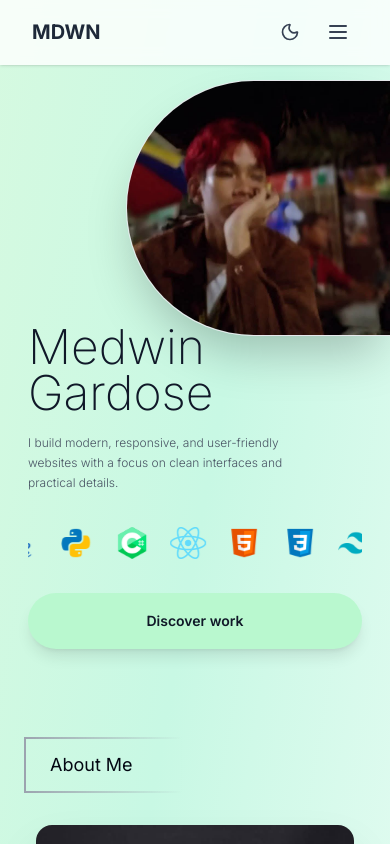
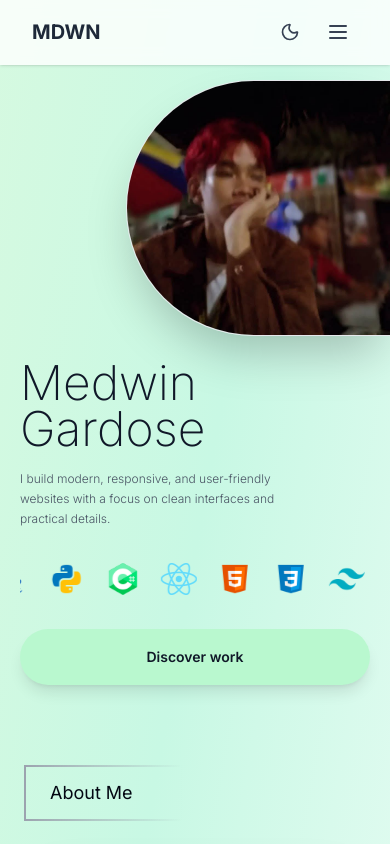
Before and after one commit to Med-g12/MDWNPortfolio, a React (Vite) app: page / in a window 390 px wide. Shown: the top 844 px of the page. Built offline with nearby package versions, Linux system fonts and the light colour scheme; a web font is replaced by a local one.

Commit message:
feat: mobile home animation

```diff
--- a/src/App.jsx
+++ b/src/App.jsx
@@ -76,9 +76,7 @@ function App() {
 				isDarkMode={isDarkMode}
 				onToggleDarkMode={() => setIsDarkMode((current) => !current)}
 			>
-				<RevealSection>
-					<Home />
-				</RevealSection>
+				<Home />
 				<RevealSection delay={100}>
 					<About />
 				</RevealSection>
--- a/src/components/Home.jsx
+++ b/src/components/Home.jsx
@@ -1,26 +1,13 @@
-import { useEffect, useRef } from "react";
+import { useEffect, useState } from "react";
 import pfp from "../assets/portpfp.jpg";
 import SkillsCarousel from "./SkillsCarousel";
 
 const Home = () => {
-	const headingRef = useRef(null);
-	const profileRef = useRef(null);
-	const carouselRef = useRef(null);
+	const [isLoaded, setIsLoaded] = useState(false);
 
 	useEffect(() => {
 		const timer = setTimeout(() => {
-			if (headingRef.current) {
-				headingRef.current.classList.remove("opacity-0", "-translate-x-5");
-			}
-		}, 100);
-		return () => clearTimeout(timer);
-	}, []);
-
-	useEffect(() => {
-		const timer = setTimeout(() => {
-			if (profileRef.current) {
-				profileRef.current.classList.remove("opacity-0", "translate-x-5");
-			}
+			setIsLoaded(true);
 		}, 100);
 		return () => clearTimeout(timer);
 	}, []);
@@ -29,8 +16,9 @@ const Home = () => {
 		<main id="home" className="mt-28 sm:mt-20 lg:mt-10">
 			<header className="relative hidden h-full w-full flex-col items-end justify-between px-5 sm:flex sm:px-8 lg:flex-row lg:px-0">
 				<div
-					ref={headingRef}
-					className="w-full -translate-x-5 text-center opacity-0 transition-all duration-700 ease-out animate-on-load lg:w-auto lg:text-left"
+					className={`w-full text-center transition-all duration-700 ease-out animate-on-load lg:w-auto lg:text-left ${
+						isLoaded ? "translate-x-0 opacity-100" : "-translate-x-5 opacity-0"
+					}`}
 				>
 					<h1 className="font-extralight text-[68px] leading-[62px] sm:mb-8 sm:text-sm sm:leading-[100px] md:text-[130px] md:leading-[120px] lg:text-[150px] lg:leading-[145px]">
 						Medwin
@@ -39,8 +27,9 @@ const Home = () => {
 				</div>
 
 				<section
-					ref={profileRef}
-					className="mx-auto mt-8 flex w-full max-w-md translate-x-5 flex-col items-center opacity-0 transition-all duration-700 ease-out lg:mx-0 lg:mb-8 lg:mt-10 lg:gap-60 lg:items-end"
+					className={`mx-auto mt-8 flex w-full max-w-md flex-col items-center transition-all duration-700 ease-out lg:mx-0 lg:mb-8 lg:mt-10 lg:gap-60 lg:items-end ${
+						isLoaded ? "translate-x-0 opacity-100" : "translate-x-5 opacity-0"
+					}`}
 				>
 					<img
 						src={pfp}
@@ -55,10 +44,15 @@ const Home = () => {
 				</section>
 			</header>
 
-			<section className="px-5 sm:hidden" aria-labelledby="mobile-home-title">
-				<div className="relative mx-auto min-h-[31rem] max-w-[22rem] overflow-visible p-2 pt-0 text-gray-900 dark:text-white">
-					<div className="relative z-10 flex justify-end">
-						<div className="relative -mr-7 -mt-8 h-64 w-[16.5rem] overflow-hidden rounded-l-full border-y border-l border-gray-200 bg-white/40 shadow-2xl dark:border-white/20 dark:bg-black/15">
+			<section className="relative overflow-x-clip px-5 sm:hidden" aria-labelledby="mobile-home-title">
+				<div
+					className={`relative z-10 -mr-5 flex justify-end transition-all duration-700 ease-out ${
+						isLoaded
+							? "translate-x-0 opacity-100"
+							: "translate-x-8 opacity-0"
+					}`}
+				>
+					<div className="-mt-8 h-64 w-[16.5rem] overflow-hidden rounded-l-full border-y border-l border-gray-200 bg-white/40 shadow-2xl dark:border-white/20 dark:bg-black/15">
 						<img
 							src={pfp}
 							alt="Medwin Gardose"
@@ -67,7 +61,14 @@ const Home = () => {
 					</div>
 				</div>
 
-					<div className="relative z-10 -mt-3">
+				<div className="relative mx-auto max-w-[22rem] text-gray-900 dark:text-white">
+					<div
+						className={`relative z-10 mt-6 transition-all duration-700 ease-out ${
+							isLoaded
+								? "translate-x-0 opacity-100"
+								: "-translate-x-8 opacity-0"
+						}`}
+					>
 						<h1
 							id="mobile-home-title"
 							className="text-5xl font-extralight leading-[2.9rem] tracking-normal"
@@ -82,18 +83,29 @@ const Home = () => {
 						</p>
 					</div>
 
-					<SkillsCarousel compact className="relative z-10 mt-5" />
+					<SkillsCarousel
+						compact
+						className={`relative z-10 mt-5 transition-all duration-700 delay-150 ease-out ${
+							isLoaded
+								? "translate-y-0 scale-100 opacity-100"
+								: "translate-y-4 scale-95 opacity-0"
+						}`}
+					/>
 
 					<a
 						href="#projects"
-						className="relative z-10 mt-5 flex h-14 items-center justify-center rounded-full bg-green-200 text-sm font-semibold text-gray-900 shadow-lg transition hover:bg-green-300 dark:bg-white dark:text-black dark:hover:bg-gray-200"
+						className={`relative z-10 mt-5 flex h-14 items-center justify-center rounded-full bg-green-200 text-sm font-semibold text-gray-900 shadow-lg transition-all duration-700 delay-300 ease-out hover:bg-green-300 dark:bg-white dark:text-black dark:hover:bg-gray-200 ${
+							isLoaded
+								? "translate-y-0 scale-100 opacity-100"
+								: "translate-y-4 scale-95 opacity-0"
+						}`}
 					>
 						Discover work
 					</a>
 				</div>
 			</section>
 
-			<SkillsCarousel ref={carouselRef} className="hidden sm:block" />
+			<SkillsCarousel className="hidden sm:block" />
 		</main>
 	);
 };
```
Lines whose indentation alone changed are shown as unchanged.
